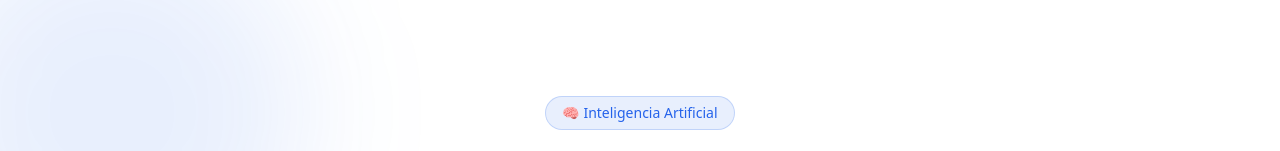
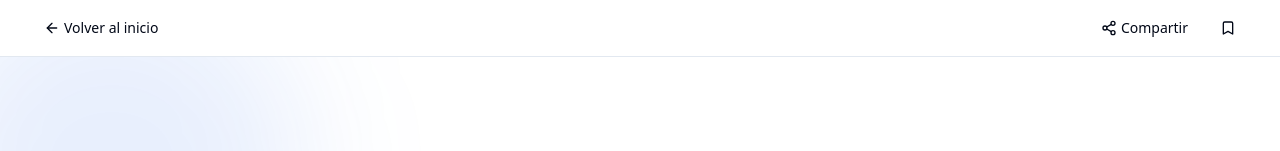
Before and after one commit to petvices/softwans, a Next.js app: page /blog/ia-productividad in a window 1280 px wide. Shown: the top 151 px of the page. Built offline with nearby package versions, Linux system fonts and the light colour scheme.

Commit message:
Update page.tsx

```diff
--- a/app/blog/ia-productividad/page.tsx
+++ b/app/blog/ia-productividad/page.tsx
@@ -1,14 +1,16 @@
 import type { Metadata } from "next"
 import Image from "next/image"
-import { Clock, CheckCircle, AlertTriangle, Lightbulb } from "lucide-react"
+import Link from "next/link"
+import { ArrowLeft, Clock, Bookmark, CheckCircle, AlertTriangle, Lightbulb } from "lucide-react"
+import { Button } from "@/components/ui/button"
 import { BlogAuthor } from "@/components/blog/blog-author"
 import { BlogRelatedPosts } from "@/components/blog/blog-related-posts"
 import { BlogCta } from "@/components/blog/blog-cta"
+import { BlogShareButtons } from "@/components/blog/blog-share-buttons"
 import { BlogTableOfContents } from "@/components/blog/blog-table-of-contents"
-import { Footer } from "@/components/softwans/footer"
 
 export const metadata: Metadata = {
-  title: "IA y Productividad: Transformando el Mundo de los Negocios | TechSolutions",
+  title: "IA y Productividad: Transformando el Mundo de los Negocios | Softwans",
   description:
     "Descubre cómo la Inteligencia Artificial está revolucionando la productividad empresarial y cómo implementarla en tu negocio para obtener resultados excepcionales.",
 }
@@ -16,7 +18,24 @@ export const metadata: Metadata = {
 export default function IAProductividadPage() {
   return (
     <div className="flex min-h-screen flex-col">
-
+      {/* Barra de navegación del blog con enlace de regreso */}
+      <div className="sticky top-0 z-50 w-full border-b bg-background/95 backdrop-blur supports-[backdrop-filter]:bg-background/60">
+        <div className="container flex h-14 items-center">
+          <Link href="/" className="flex items-center gap-2 mr-6">
+            <Button variant="ghost" size="sm" className="gap-1">
+              <ArrowLeft className="h-4 w-4" />
+              <span>Volver al inicio</span>
+            </Button>
+          </Link>
+          <div className="ml-auto flex items-center gap-2">
+            <BlogShareButtons />
+            <Button variant="ghost" size="icon">
+              <Bookmark className="h-4 w-4" />
+              <span className="sr-only">Guardar artículo</span>
+            </Button>
+          </div>
+        </div>
+      </div>
 
       <main className="flex-1">
         {/* Cabecera del artículo */}
@@ -403,7 +422,7 @@ export default function IAProductividadPage() {
                   <div className="bg-muted/50 rounded-xl p-6 border-l-4 border-amber-500">
                     <h3 className="text-xl font-bold mb-2">Transparencia algorítmica</h3>
                     <p className="text-lg leading-relaxed mb-0">
-                      Los algoritmos de &quot;caja negra&quot; pueden generar desconfianza. Es importante poder explicar, al menos
+                      Los algoritmos de "caja negra" pueden generar desconfianza. Es importante poder explicar, al menos
                       en términos generales, cómo la IA llega a determinadas conclusiones o recomendaciones.
                     </p>
                   </div>
@@ -455,7 +474,7 @@ export default function IAProductividadPage() {
                   <div className="rounded-xl border bg-primary/5 p-6 shadow-md hover:shadow-lg transition-all hover:-translate-y-1">
                     <h3 className="text-xl font-bold mb-3 text-primary">Democratización de la IA</h3>
                     <p className="mb-0">
-                      Las herramientas de &quot;IA sin código&quot; permitirán que incluso pequeñas empresas sin recursos técnicos
+                      Las herramientas de "IA sin código" permitirán que incluso pequeñas empresas sin recursos técnicos
                       especializados puedan implementar soluciones avanzadas adaptadas a sus necesidades.
                     </p>
                   </div>
@@ -496,9 +515,6 @@ export default function IAProductividadPage() {
         {/* Artículos relacionados */}
         <BlogRelatedPosts />
       </main>
-
-      {/* Incluir el Footer para mantener la consistencia */}
-      <Footer />
     </div>
   )
 }
```
